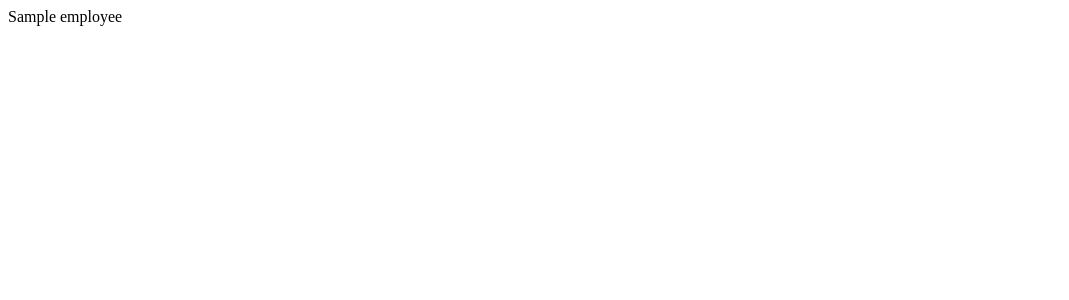
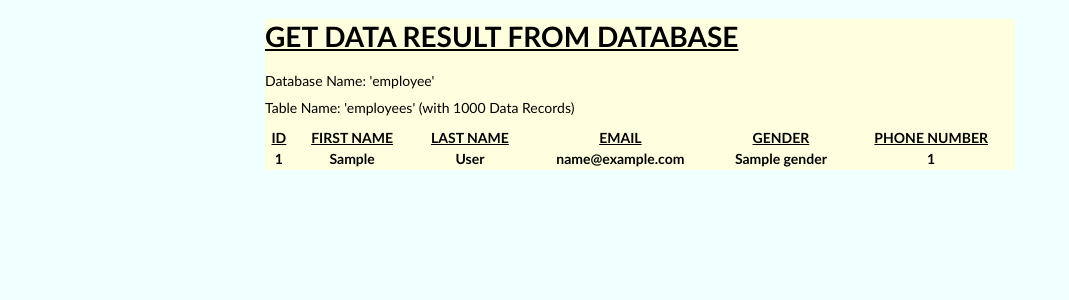
Before and after one commit to yohanessup/sanctionlistdashboard, a CodeIgniter app: the page made by application/views/employee_data.php in a window 1280 px wide. Before the commit the part shown is almost empty. Shown: the top 300 px of the page, without its empty margins (0-1069 px from the left). Run offline with CodeIgniter, Linux system fonts and the light colour scheme; tables that the repository leaves empty or names only in its code hold one stand-in row (values such as "Sample post"); the template is opened without the code that fills it: most values are stand-ins (such as "Sample title", 1, 10 or a date in 2020); lists and menus that the app fills with data are empty.

```diff
--- a/application/views/employee_data.php
+++ b/application/views/employee_data.php
@@ -5,11 +5,47 @@ defined('BASEPATH') OR exit('No direct script access allowed');
 <!DOCTYPE html>
 <html lang="en">
 <head>
+    <h1><u>GET DATA RESULT FROM DATABASE</u></h1>
 </head>
+
+<style>
+    html {
+    background-color:  	#F0FFFF;
+    }
+    body {
+    background-color: #FFFFE0;
+    width: 750px;
+    margin: 0 auto;
+        font-size: 14px;
+        font-family: Calibri;
+    }
+</style>
+
 <body>
-<?php echo $employee; ?>
+    <div>
+        <div style="margin-bottom: 10px"> Database Name: 'employee'</div>
+        <div style="margin-bottom: 10px"> Table Name: 'employees' (with 1000 Data Records)</div>
+        <table style="width:100%;">
+            <tr>
+                <th><u>ID</u></th>
+                <th><u>FIRST NAME</u></th>
+                <th><u>LAST NAME</u></th>
+                <th><u>EMAIL</u></th>
+                <th><u>GENDER</u></th>
+                <th><u>PHONE NUMBER</u></th>
+            </tr>
+        <?php foreach ($data as $row) { ?>
+            <tr>
+                <th><?php echo $row['id'] ?></th>
+                <th><?php echo $row['first_name'] ?></th>
+                <th><?php echo $row['last_name'] ?></th>
+                <th><?php echo $row['email'] ?></th>
+                <th><?php echo $row['gender'] ?></th>
+                <th><?php echo $row['phone_number'] ?></th>
+            </tr>
+        <?php } ?>
+        </table>
+    </div>
 </body>
 
-<script>
-
-    </script>
+</html>
```
